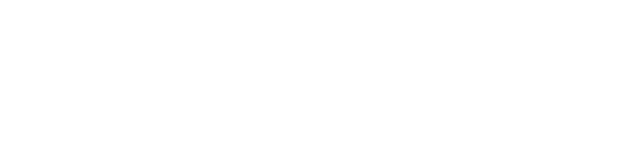
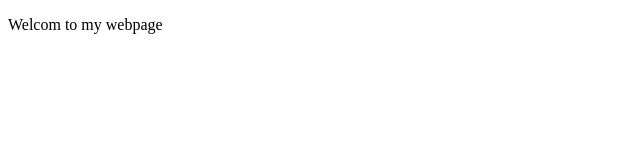
Before and after one commit to Jackforsman16/hello-world, a plain HTML site: page index.html in a window 1280 px wide. Shown: the whole page, without its empty margins (0-640 px from the left). Drawn offline with Linux system fonts and the light colour scheme.

Commit message:
3rd commit

```diff
--- a/index.html
+++ b/index.html
@@ -8,11 +8,14 @@
   <meta name="description" content="The HTML5 Herald">
   <meta name="author" content="SitePoint">
 
- <!--<link rel="stylesheet" href="css/styles.css?v=1.0">
+ <!--<link rel="stylesheet" href="css/styles.css?v=1.0"-->
 
 </head>
 
 <body>
+
+
+<p>  Welcom to my webpage </p>
 <!--   <script src="js/scripts.js"></script> -->
 </body>
 </html>
```
